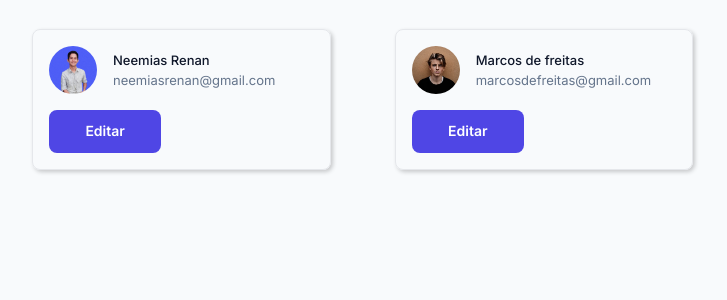
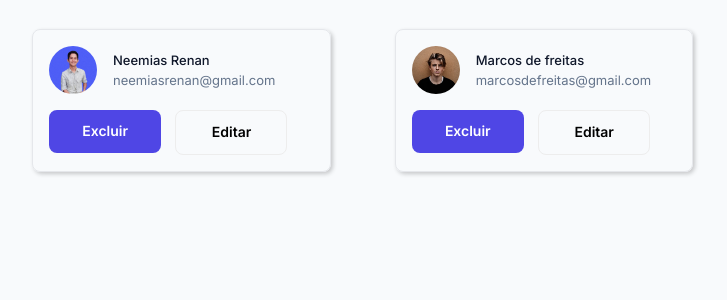
Before and after one commit to neemias-renan/rent_themes, a Django app: page /listClient/ in a window 1280 px wide. Shown: the part 608-908 px from the top of the page, without its empty margins (96-823 px from the left). Before the commit the page ends 781 px from the top, so only its background shows below. Run offline with Django 4.2, Linux system fonts and the light colour scheme; data comes from the database, SQL or seed files in the repository; both versions use the stored data as it was after the commit.

Commit message:
Atualização

```diff
--- a/rent_themes/rent/dao.py
+++ b/rent_themes/rent/dao.py
@@ -60,7 +60,8 @@ class AluguelDAO:
     def salvaAluguel(self, date, start_hours, end_hours, client_id, theme_id, address_data):
         address = Address.objects.create(**address_data)
         total_price = CalculaAluguel().calcDesconto(client_id, theme_id, date)
-        Rent.objects.create(date=date, start_hours=start_hours, end_hours=end_hours,client_id=client_id, theme_id=theme_id, address=address,total_price=total_price)
+        r = Rent(date=date, start_hours=start_hours, end_hours=end_hours,client_id=client_id, theme_id=theme_id, address=address,total_price=total_price)
+        r.save()
 
     def deletaAluguel(self, id):
         rent = Rent.objects.get(pk=id)
--- a/rent_themes/rent/templates/client/formEditClient.html
+++ b/rent_themes/rent/templates/client/formEditClient.html
@@ -61,7 +61,6 @@
                 </div>
             </div>
             <div class="div-number-perfil" style="margin-top: 3em;justify-content: flex-end;">
-                <a href="/deleteClient/{{client.id}}"><button class="button-3" style="margin: 0;">Excluir</button></a>
                 <a>
                     <input class="button-1" type="submit" value="Salvar Dados">
                 </a>
--- a/rent_themes/rent/templates/client/listClient.html
+++ b/rent_themes/rent/templates/client/listClient.html
@@ -19,7 +19,8 @@
             </div>
         </div>
         <div class="card-buttons">
-            <a href="/detailClient/{{client.id}}"><button class="card-button-1">Editar</button></a>
+            <a href="/deleteClient/{{client.id}}"><button class="card-button-1">Excluir</button></a>
+            <a href="/detailClient/{{client.id}}"><button class="card-button-2">Editar</button></a>
         </div>
     </div>
     {% endfor %}
```
Also changed, not shown: rent_themes/db.sqlite3.
